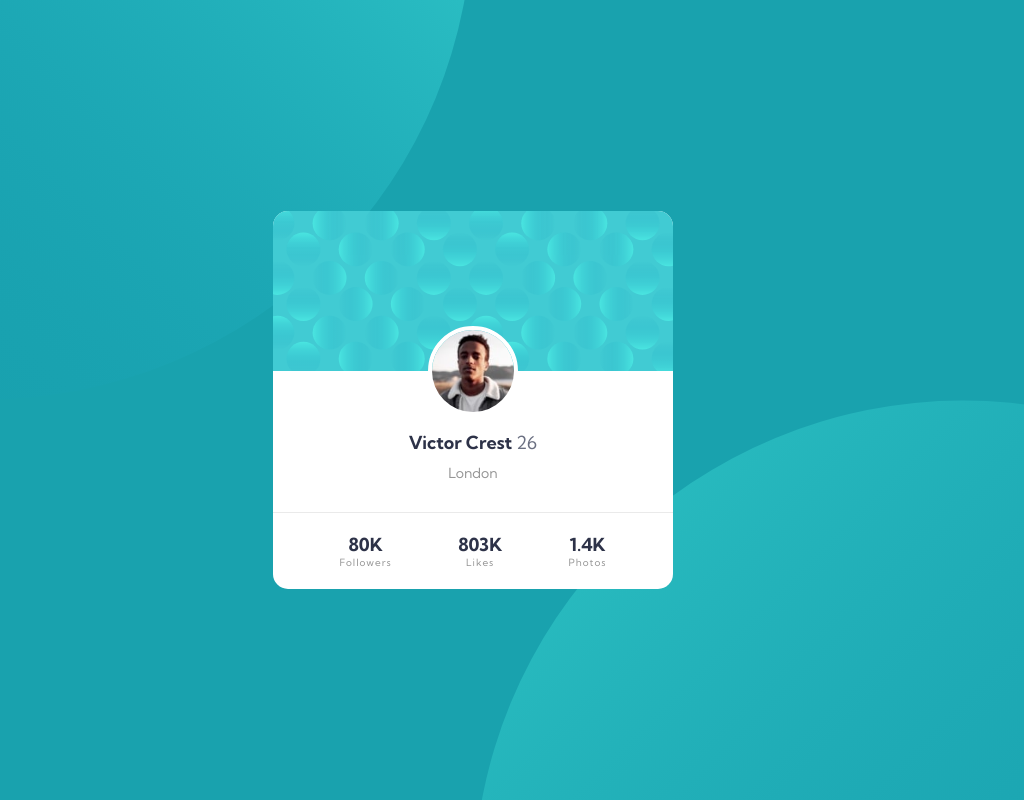
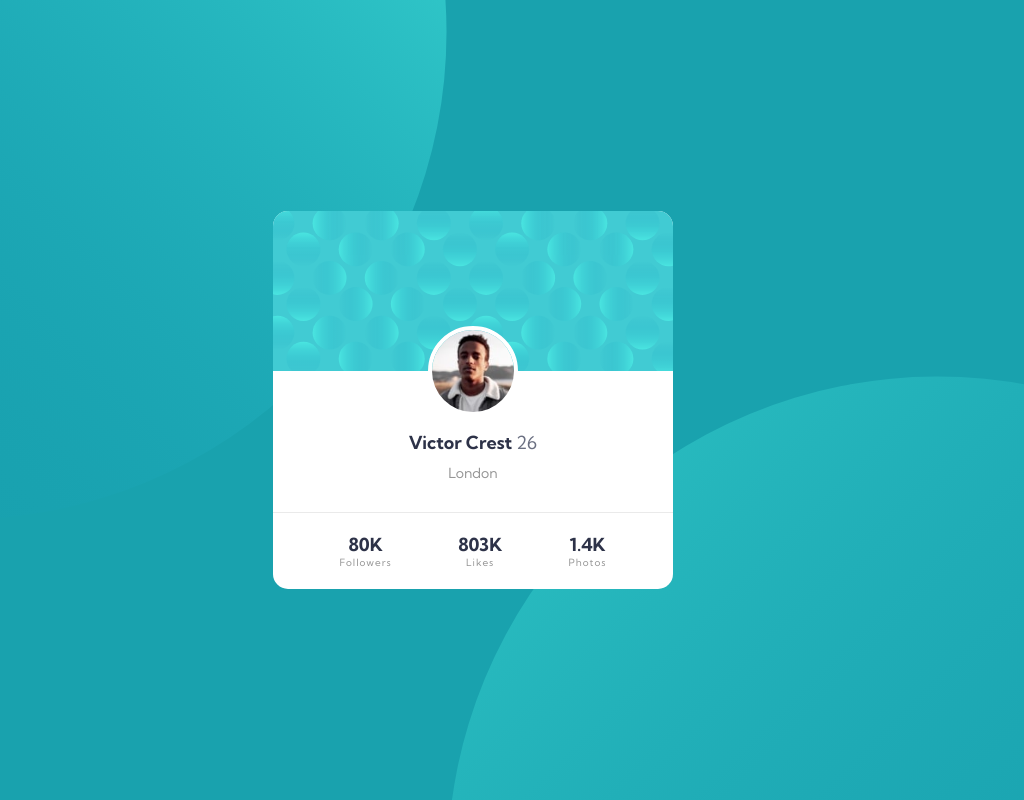
Before and after one commit to lcabrera13/profile-card-component-solution, a plain HTML site: page index.html in a window 1280 px wide. Shown: the whole page, without its empty margins (167-1191 px from the left). Drawn offline with Linux system fonts and the light colour scheme.

Commit message:
changed background patterns

```diff
--- a/css/style.css
+++ b/css/style.css
@@ -24,9 +24,12 @@ body {
     display: flex;
     justify-content: center;
     align-items: center;
-    background-color: var(--dark-cyan);
     min-width: 320px;
     position: relative;
+    background-color: var(--dark-cyan);
+    background-image: url('../images/bg-pattern-top.svg'), url('../images/bg-pattern-bottom.svg');
+    background-repeat: no-repeat, no-repeat;
+    background-position: right 52vw bottom 35vh, left 48vw top 47vh;
 }
 
 main {
@@ -103,28 +106,6 @@ main {
     color: var(--dark-gray);
 }
 
-.pattern-top {
-    position: absolute;
-    width: 50%;
-    height: 65%;
-    top: 0;
-    left: 0;
-    background-image: url(../images/bg-pattern-top.svg);
-    background-repeat: no-repeat;
-    background-position: bottom right;
-}
-
-.pattern-bottom {
-    position: absolute;
-    width: 50%;
-    height: 65%;
-    bottom: 0;
-    right: 0;
-    background-image: url(../images/bg-pattern-bottom.svg);
-    background-repeat: no-repeat;
-    background-position: top left;
-}
-
 @media (min-width: 900px) {
     main {
         width: 400px;
--- a/index.html
+++ b/index.html
@@ -31,7 +31,5 @@
       </div>
     </div>
   </main>
-  <div class="pattern-top"></div>
-  <div class="pattern-bottom"></div>
 </body>
 </html>
```
